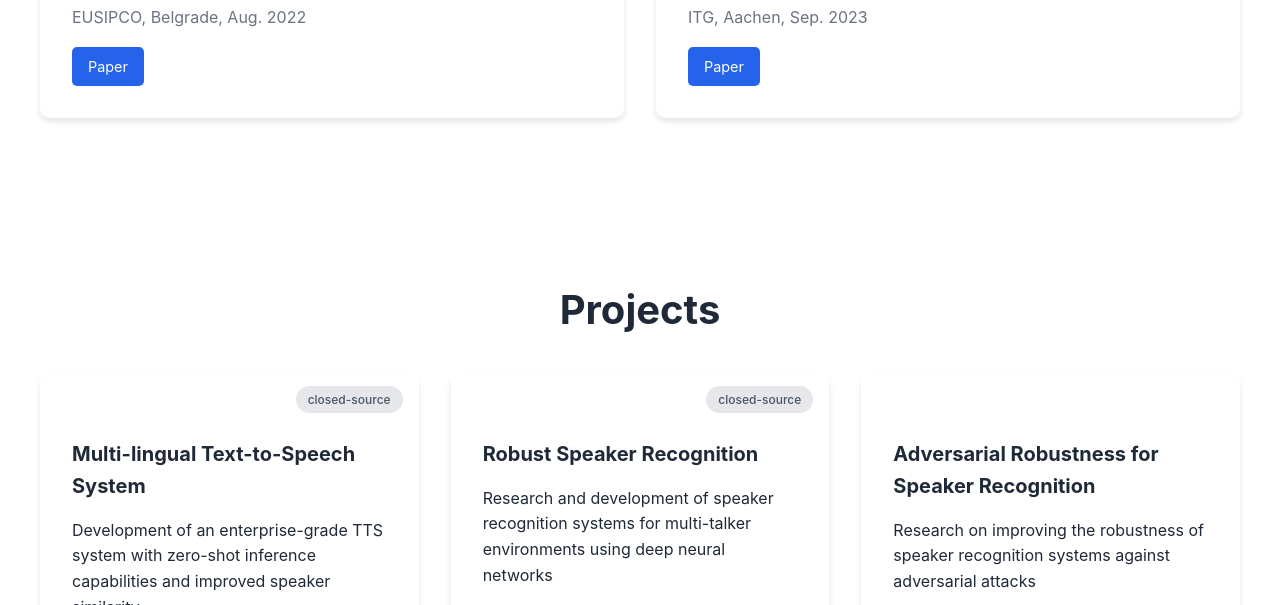
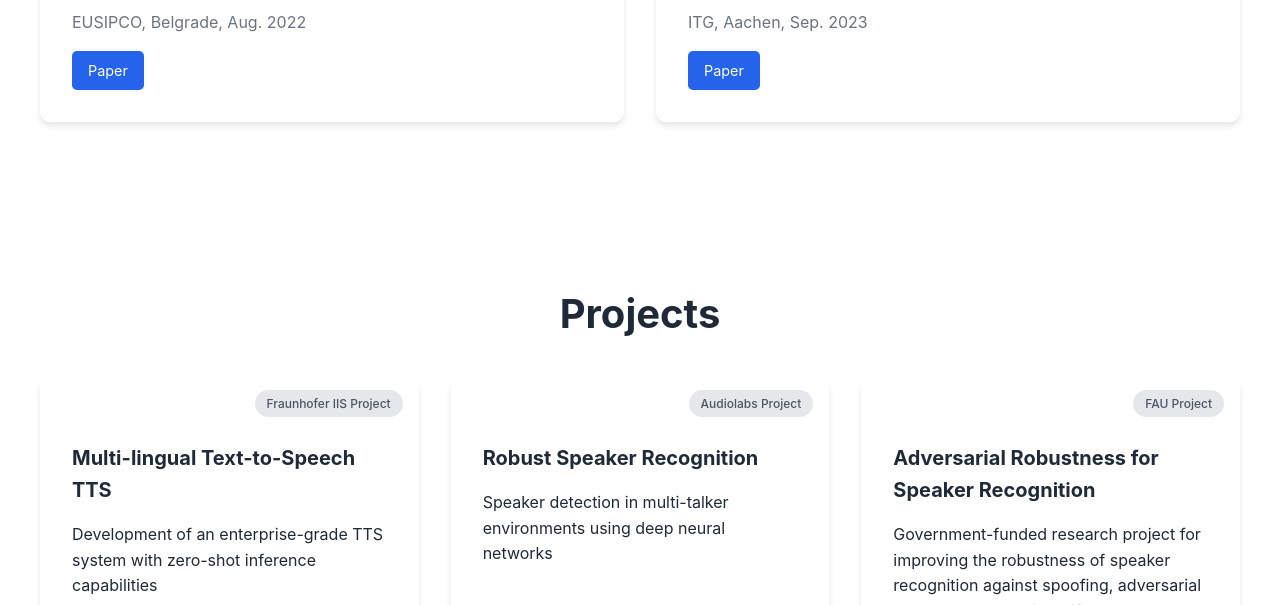
Before and after one commit to ahmad-aloradi/personal-website, a plain HTML site: page index.html in a window 1280 px wide. Shown: the part 1174-1779 px from the top of the page. Drawn offline with Linux system fonts and the light colour scheme.

Commit message:
minor updates

```diff
--- a/index.html
+++ b/index.html
@@ -25,7 +25,7 @@
         <div class="hero-content">
             <img src="portrait.jpg" alt="Ahmad Aloradi" class="profile-image">
             <h1>Ahmad Aloradi</h1>
-            <p class="subtitle">Signal Processing Engineer · Deep Learning and Audio Processing</p>
+            <p class="subtitle">Doctoral Researcher. Signal Processing Engineer · Deep Learning and Audio Processing</p>
             <p>I'm a Ph.D. student in Signal Processing at Friedrich-Alexander-Universität Erlangen-Nürnberg (FAU) - Department of Data Science, focusing on Adversarial and Domain Shift Robustness for Speaker Recognition.</p>
             <div class="hero-buttons">
                 <a href="alorad_cv.pdf" class="hero-button" target="_blank">
@@ -61,18 +61,19 @@
         <h2>Projects</h2>
         <div class="project-grid">
             <div class="project-card">
-                <span class="project-tag">closed-source</span>
-                <h3>Multi-lingual Text-to-Speech System</h3>
-                <p>Development of an enterprise-grade TTS system with zero-shot inference capabilities and improved speaker similarity</p>
+                <span class="project-tag"><a href="https://www.speaker.fraunhofer.de/en/" target="_blank" style="color: inherit; text-decoration: none;">Fraunhofer IIS Project</a></span>
+                <h3>Multi-lingual Text-to-Speech TTS</h3>
+                <p>Development of an enterprise-grade TTS system with zero-shot inference capabilities</p>
             </div>
             <div class="project-card">
-                <span class="project-tag">closed-source</span>
+                <span class="project-tag"><a href="https://www.audiolabs-erlangen.de/" target="_blank" style="color: inherit; text-decoration: none;">Audiolabs Project</a></span>
                 <h3>Robust Speaker Recognition</h3>
-                <p>Research and development of speaker recognition systems for multi-talker environments using deep neural networks</p>
+                <p>Speaker detection in multi-talker environments using deep neural networks</p>
             </div>
             <div class="project-card">
+                <span class="project-tag"><a href="https://www.datascience.nat.fau.eu/research/groups/magds/" target="_blank" style="color: inherit; text-decoration: none;">FAU Project</a></span>
                 <h3>Adversarial Robustness for Speaker Recognition</h3>
-                <p>Research on improving the robustness of speaker recognition systems against adversarial attacks</p>
+                <p>Government-funded research project for improving the robustness of speaker recognition against spoofing, adversarial attacks, and domain-shifts</p>
                 <div class="project-links">
                     <a href="https://github.com/ahmad-aloradi/adversarial-robustness-for-sr" class="project-link" target="_blank">
                         <i class="fab fa-github"></i> GitHub
```
